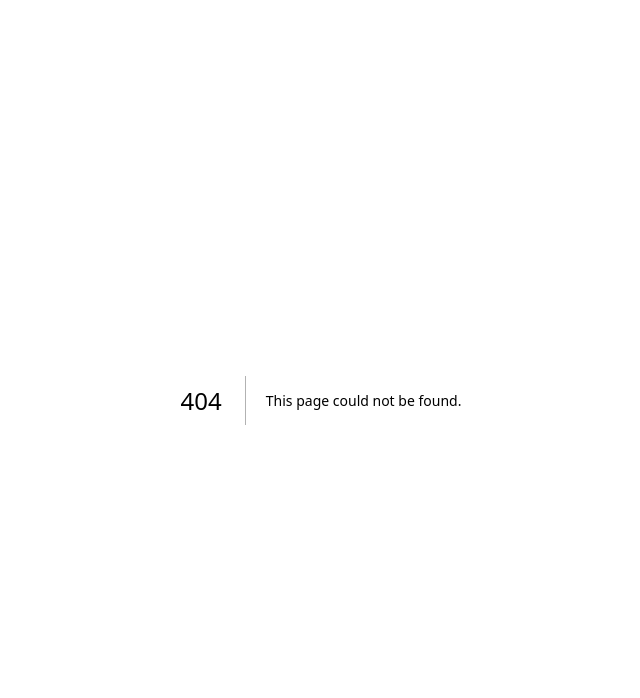
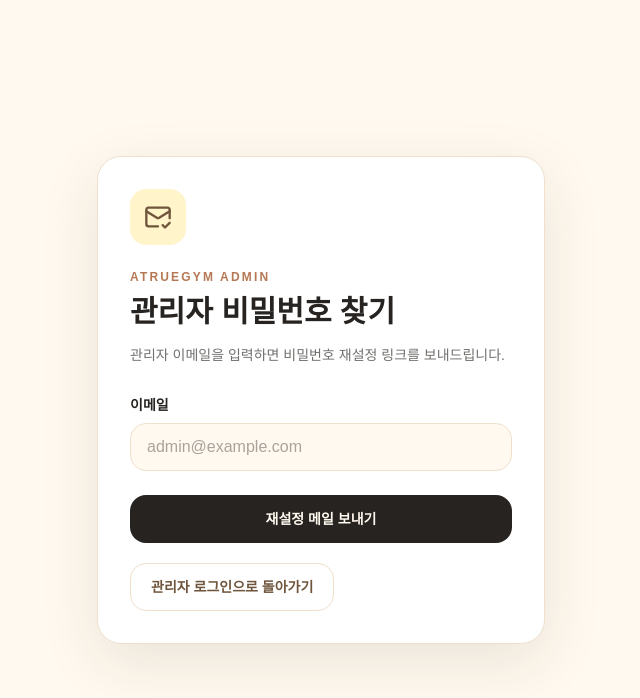
Before and after one commit to stmi6435-svg/atrue-survey, a Next.js app: page /admin/forgot-password in a window 1280 px wide. Before the commit this address had no page. Shown: the top 698 px of the page, without its empty margins (319-959 px from the left). Built offline with nearby package versions, Linux system fonts and the light colour scheme.

Commit message:
Add admin forgot password flow

```diff
--- /dev/null
+++ b/app/admin/forgot-password/page.tsx
@@ -0,0 +1,5 @@
+import { AdminForgotPassword } from "@/features/admin/AdminForgotPassword";
+
+export default function AdminForgotPasswordPage() {
+  return <AdminForgotPassword />;
+}
--- a/app/page.tsx
+++ b/app/page.tsx
@@ -1,5 +1,5 @@
-import { SurveyApp } from "@/features/survey/SurveyApp";
+import { RootPage } from "@/features/RootPage";
 
 export default function Home() {
-  return <SurveyApp />;
+  return <RootPage />;
 }
--- /dev/null
+++ b/features/RootPage.tsx
@@ -0,0 +1,24 @@
+"use client";
+
+import { useEffect, useState } from "react";
+import { AdminForgotPassword } from "@/features/admin/AdminForgotPassword";
+import { AdminResetPassword } from "@/features/admin/AdminResetPassword";
+import { SurveyApp } from "@/features/survey/SurveyApp";
+
+export function RootPage() {
+  const [pathname, setPathname] = useState("");
+
+  useEffect(() => {
+    setPathname(window.location.pathname.replace(/\/$/, ""));
+  }, []);
+
+  if (pathname === "/admin/reset-password") {
+    return <AdminResetPassword />;
+  }
+
+  if (pathname === "/admin/forgot-password") {
+    return <AdminForgotPassword />;
+  }
+
+  return <SurveyApp />;
+}
--- /dev/null
+++ b/features/admin/AdminForgotPassword.tsx
@@ -0,0 +1,116 @@
+"use client";
+
+import { MailCheck } from "lucide-react";
+import Link from "next/link";
+import { FormEvent, useState } from "react";
+import { getSupabaseClient } from "@/lib/supabase";
+
+const SUCCESS_MESSAGE = "비밀번호 재설정 메일을 발송했습니다. 이메일을 확인해주세요.";
+const RATE_LIMIT_MESSAGE = "비밀번호 재설정 메일 발송 제한에 걸렸습니다. 잠시 후 다시 시도해주세요.";
+const DEFAULT_ERROR_MESSAGE = "비밀번호 재설정 메일 발송에 실패했습니다.";
+
+function getResetPasswordErrorMessage(error: unknown) {
+  if (!(error instanceof Error) || !error.message) {
+    return DEFAULT_ERROR_MESSAGE;
+  }
+
+  const normalizedMessage = error.message.toLowerCase();
+
+  if (
+    normalizedMessage.includes("email rate limit exceeded") ||
+    (normalizedMessage.includes("rate limit") && normalizedMessage.includes("email"))
+  ) {
+    return RATE_LIMIT_MESSAGE;
+  }
+
+  return error.message;
+}
+
+export function AdminForgotPassword() {
+  const [email, setEmail] = useState("");
+  const [message, setMessage] = useState("");
+  const [errorMessage, setErrorMessage] = useState("");
+  const [isSubmitting, setIsSubmitting] = useState(false);
+
+  async function handleSubmit(event: FormEvent<HTMLFormElement>) {
+    event.preventDefault();
+    setMessage("");
+    setErrorMessage("");
+
+    const trimmedEmail = email.trim();
+
+    if (!trimmedEmail) {
+      setErrorMessage("관리자 이메일을 입력해주세요.");
+      return;
+    }
+
+    setIsSubmitting(true);
+
+    try {
+      const supabase = getSupabaseClient();
+      const { error } = await supabase.auth.resetPasswordForEmail(trimmedEmail, {
+        redirectTo: `${window.location.origin}/admin/reset-password`,
+      });
+
+      if (error) {
+        throw error;
+      }
+
+      setMessage(SUCCESS_MESSAGE);
+    } catch (error) {
+      setErrorMessage(getResetPasswordErrorMessage(error));
+    } finally {
+      setIsSubmitting(false);
+    }
+  }
+
+  return (
+    <main className="flex min-h-screen items-center justify-center bg-[#FFF9EF] px-5 py-10 text-[#262320]">
+      <section className="w-full max-w-md rounded-3xl border border-[#EFE0CD] bg-white p-6 shadow-[0_18px_60px_rgba(38,35,32,0.10)] sm:p-8">
+        <div className="mb-6 flex h-14 w-14 items-center justify-center rounded-2xl bg-[#FFF4CA] text-[#6F553C]">
+          <MailCheck size={28} aria-hidden />
+        </div>
+        <p className="text-xs font-bold uppercase tracking-[0.18em] text-[#B67854]">ATRUEGYM ADMIN</p>
+        <h1 className="mt-2 text-3xl font-bold leading-tight text-[#262320]">관리자 비밀번호 찾기</h1>
+        <p className="mt-3 text-sm leading-6 text-[#262320]/65">
+          관리자 이메일을 입력하면 비밀번호 재설정 링크를 보내드립니다.
+        </p>
+
+        <form onSubmit={handleSubmit} className="mt-7 grid gap-4">
+          <label className="block">
+            <span className="mb-2 block text-sm font-bold text-[#262320]">이메일</span>
+            <input
+              type="email"
+              value={email}
+              onChange={(event) => setEmail(event.target.value)}
+              className="h-12 w-full rounded-2xl border border-[#EFE0CD] bg-[#FFF9EF] px-4 text-base text-[#262320] outline-none transition placeholder:text-[#262320]/40 focus:border-[#F6C343]"
+              placeholder="admin@example.com"
+              disabled={isSubmitting}
+              required
+            />
+          </label>
+
+          {errorMessage ? (
+            <p className="rounded-2xl bg-red-50 px-4 py-3 text-sm font-bold leading-6 text-red-700">{errorMessage}</p>
+          ) : null}
+          {message ? <p className="rounded-2xl bg-[#FFF4CA] px-4 py-3 text-sm font-bold leading-6 text-[#6F553C]">{message}</p> : null}
+
+          <button
+            type="submit"
+            disabled={isSubmitting}
+            className="mt-2 inline-flex h-12 items-center justify-center rounded-2xl bg-[#262320] px-5 text-sm font-bold text-[#FFF9EF] transition hover:bg-[#6F553C] disabled:cursor-not-allowed disabled:opacity-60"
+          >
+            {isSubmitting ? "메일 발송 중..." : "재설정 메일 보내기"}
+          </button>
+        </form>
+
+        <Link
+          href="/admin/login"
+          className="mt-5 inline-flex h-12 w-full items-center justify-center rounded-2xl border border-[#EFE0CD] bg-white px-5 text-sm font-bold text-[#6F553C] transition hover:border-[#F6C343] sm:w-auto"
+        >
+          관리자 로그인으로 돌아가기
+        </Link>
+      </section>
+    </main>
+  );
+}
--- a/features/admin/AdminLogin.tsx
+++ b/features/admin/AdminLogin.tsx
@@ -92,6 +92,13 @@ export function AdminLogin() {
           >
             {isSubmitting ? "로그인 중..." : "로그인"}
           </button>
+
+          <Link
+            href="/admin/forgot-password"
+            className="justify-self-center text-sm font-bold text-[#6F553C] underline-offset-4 hover:underline"
+          >
+            비밀번호를 잊으셨나요?
+          </Link>
         </form>
 
         <Link href="/" className="mt-6 inline-flex text-sm font-bold text-[#6F553C] underline-offset-4 hover:underline">
```
